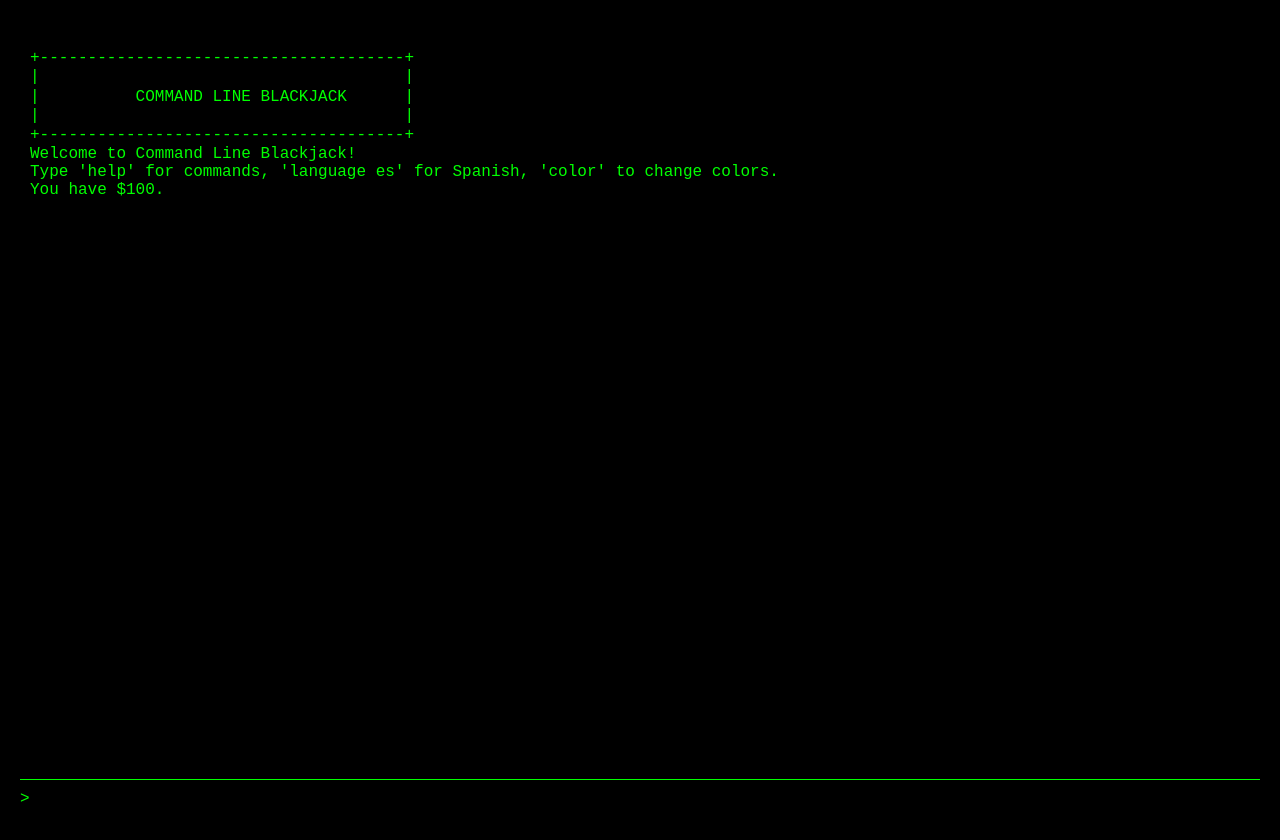
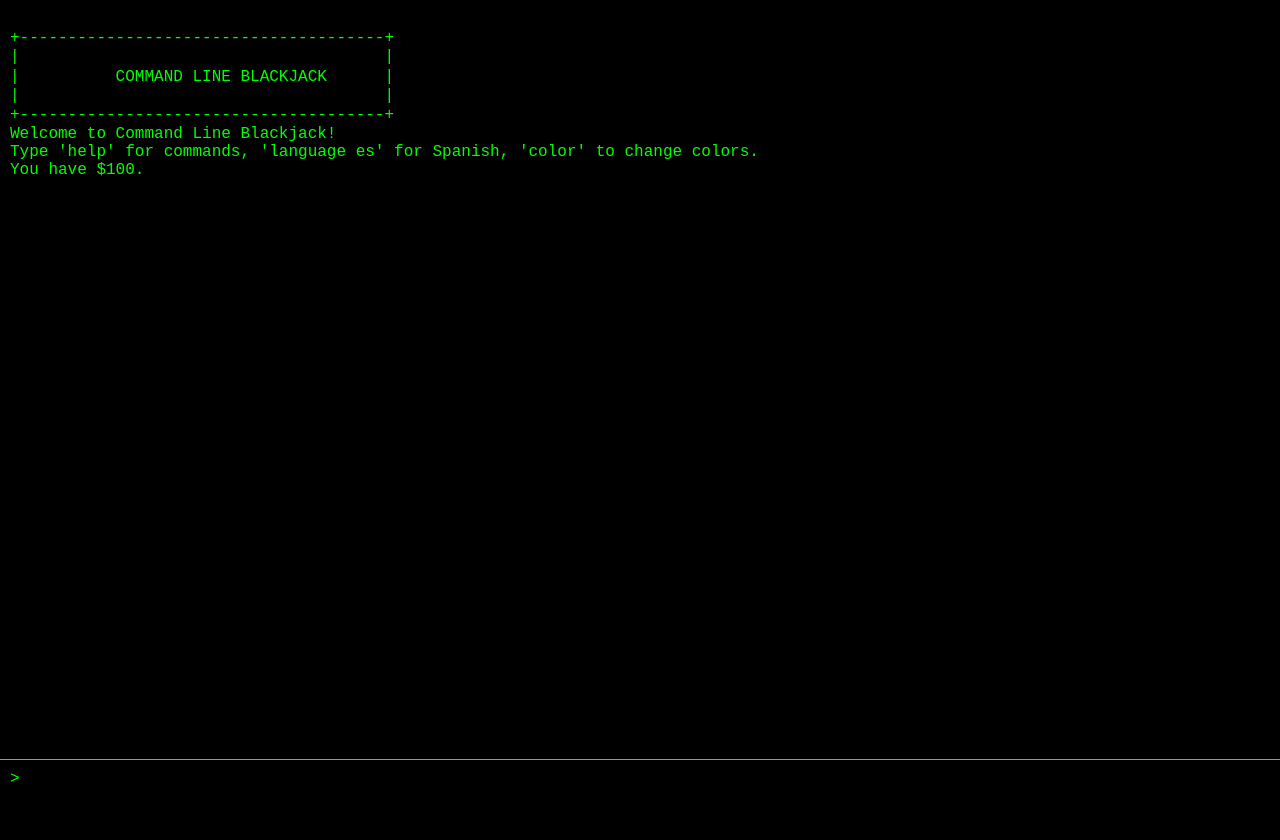
Before and after one commit to Ryukagu08/blackjack.github.io, a plain HTML site: page index.html in a window 1280 px wide. Drawn offline with Linux system fonts and the light colour scheme.

Commit message:
Input section anchored to bottom

```diff
--- a/index.html
+++ b/index.html
@@ -2,7 +2,7 @@
 <html lang="en">
 <head>
     <meta charset="UTF-8">
-    <meta name="viewport" content="width=device-width, initial-scale=1.0">
+    <meta name="viewport" content="width=device-width, initial-scale=1.0, maximum-scale=1.0, user-scalable=no">
     <title>Command Line Blackjack</title>
     <link rel="stylesheet" href="styles.css">
 </head>
@@ -14,5 +14,6 @@
     </div>
 
     <script src="main.js"></script>
+    <script src="mobile-input.js"></script>
 </body>
 </html>
--- /dev/null
+++ b/mobile-input.js
@@ -0,0 +1,43 @@
+document.addEventListener('DOMContentLoaded', () => {
+    const inputLine = document.getElementById('input-line');
+    const commandInput = document.getElementById('command-input');
+    const terminal = document.getElementById('terminal');
+
+    // Handle mobile keyboard
+    function handleMobileKeyboard() {
+        // Check if it's a mobile device
+        const isMobile = /Android|webOS|iPhone|iPad|iPod|BlackBerry|IEMobile|Opera Mini/i.test(navigator.userAgent);
+
+        if (isMobile) {
+            // Adjust input position when keyboard appears
+            commandInput.addEventListener('focus', () => {
+                // Slightly delay to ensure keyboard is up
+                setTimeout(() => {
+                    // Adjust terminal scroll to bottom
+                    terminal.scrollTop = terminal.scrollHeight;
+
+                    // On some mobile browsers, we might need to adjust viewport
+                    window.scrollTo(0, 0);
+                }, 100);
+            });
+
+            // Optional: Scroll back to normal when input loses focus
+            commandInput.addEventListener('blur', () => {
+                window.scrollTo(0, 0);
+            });
+        }
+    }
+
+    // Ensure responsive design works on resize
+    function adjustLayout() {
+        const viewportHeight = window.innerHeight;
+        document.body.style.height = `${viewportHeight}px`;
+    }
+
+    // Initial setup
+    handleMobileKeyboard();
+    adjustLayout();
+
+    // Reapply on resize
+    window.addEventListener('resize', adjustLayout);
+});
--- a/styles.css
+++ b/styles.css
@@ -2,11 +2,12 @@ body {
     background-color: #000;
     color: #0f0;
     font-family: 'Courier New', monospace;
-    padding: 20px;
+    padding: 0;
     margin: 0;
     height: 100vh;
     display: flex;
     flex-direction: column;
+    overflow: hidden; /* Prevent body scrolling */
 }
 
 #terminal {
@@ -14,17 +15,45 @@ body {
     overflow-y: auto;
     padding: 10px;
     white-space: pre-wrap;
+    scrollbar-width: thin; /* Firefox */
+    scrollbar-color: #0f0 #000; /* Firefox */
+}
+
+/* Webkit Browsers (Chrome, Safari, newer Edge) */
+#terminal::-webkit-scrollbar {
+    width: 8px; /* Narrower scrollbar */
+}
+
+#terminal::-webkit-scrollbar-track {
+    background: #000; /* Fully black background */
+    border-left: 1px solid #0a0; /* Dark green border */
+}
+
+#terminal::-webkit-scrollbar-thumb {
+    background: #0f0; /* Bright green */
+    border-radius: 0; /* Sharp, blocky corners */
+}
+
+#terminal::-webkit-scrollbar-thumb:hover {
+    background: #0fa; /* Slightly brighter green on hover */
 }
 
 #input-line {
     display: flex;
-    padding: 10px 0;
+    padding: 10px;
     border-top: 1px solid #0f0;
+    position: fixed;
+    bottom: 0;
+    left: 0;
+    right: 0;
+    background-color: #000;
+    z-index: 1000;
 }
 
 #prompt {
     color: #0f0;
     margin-right: 10px;
+    white-space: nowrap;
 }
 
 #command-input {
@@ -35,9 +64,15 @@ body {
     font-size: 16px;
     flex: 1;
     outline: none;
+    width: 100%;
 }
 
 .ascii-art {
     white-space: pre;
     line-height: 1.2;
 }
+
+/* Adjust terminal padding to account for fixed input line */
+body {
+    padding-bottom: 50px;
+}
```
